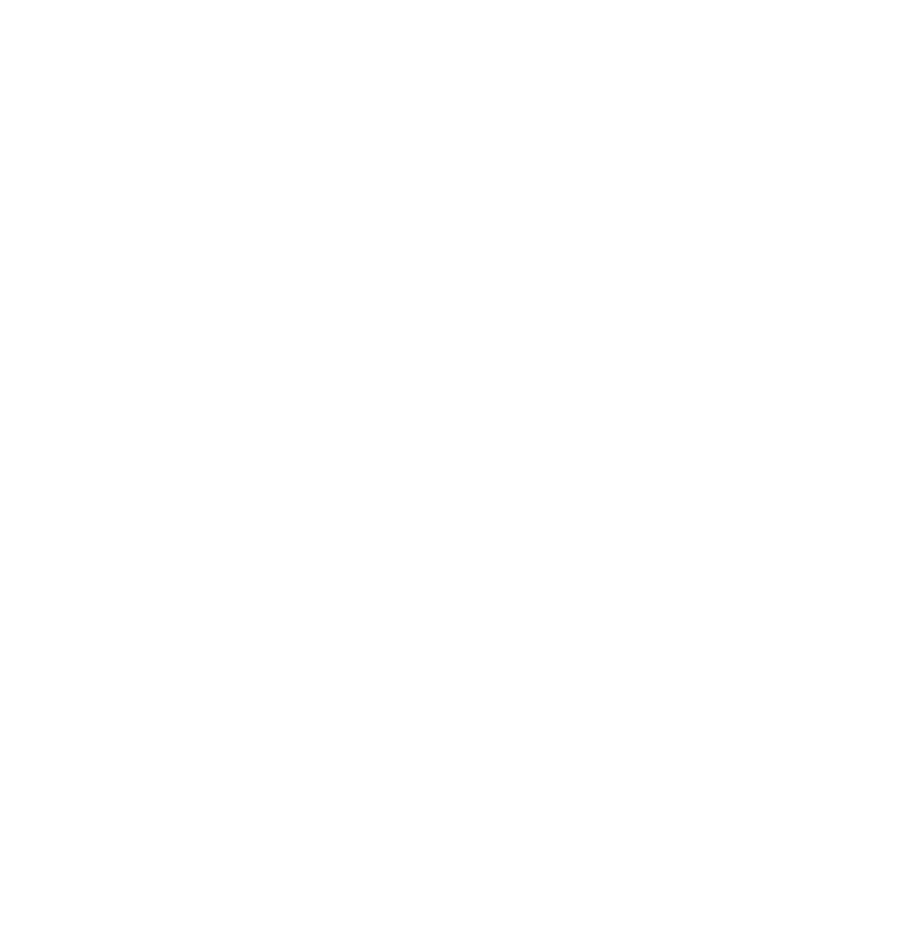
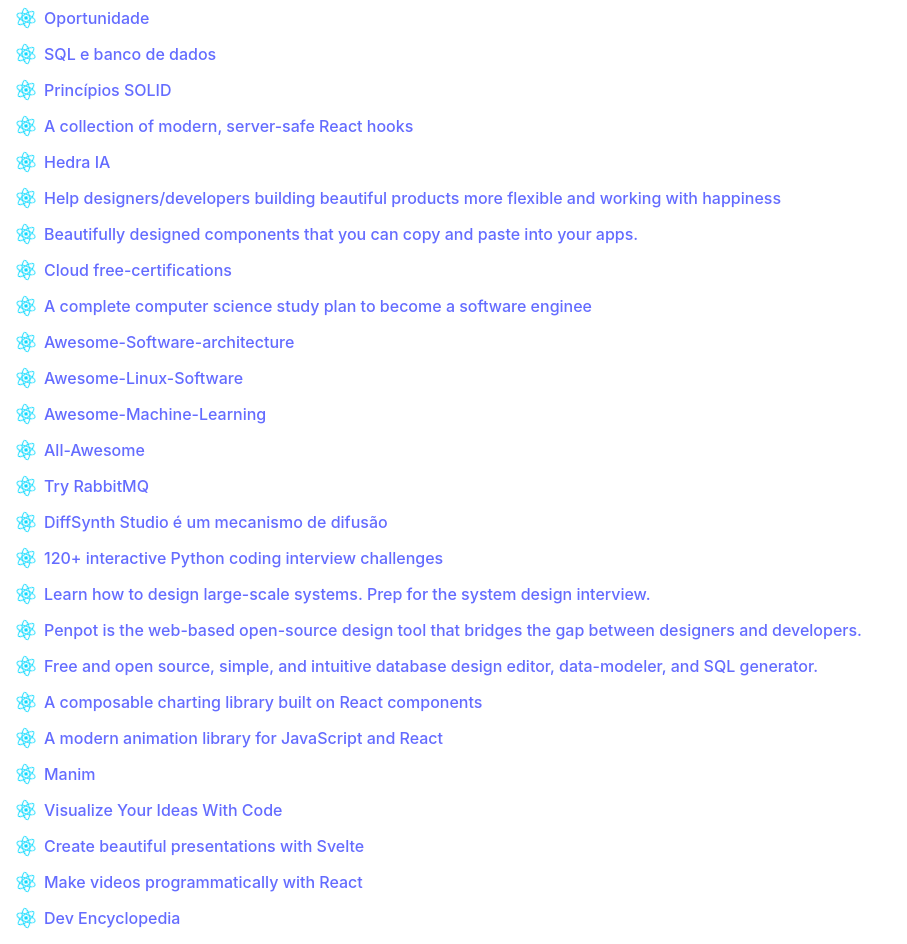
Before and after one commit to harissonduraes/notes, a React (Vite) app: page /ti in a window 1280 px wide. Shown: the part 360-1304 px from the top of the page, without its empty margins (0-907 px from the left). Before the commit the page ends 800 px from the top, so only its background shows below. Built offline with nearby package versions, Linux system fonts and the light colour scheme.

Commit message:
Acrescenta logo com keyframe

```diff
--- a/src/App.css
+++ b/src/App.css
@@ -7,7 +7,7 @@
 
 .logo {
   height: 6em;
-  padding: 1.5em;
+  padding: 0.5em;
   will-change: filter;
   transition: filter 300ms;
 }
@@ -20,7 +20,8 @@
   filter: drop-shadow(0 0 2em #61dafbaa);
 }
 
-@keyframes logo-spin {
+/* src/Links.css */
+@keyframes rotate {
   from {
     transform: rotate(0deg);
   }
@@ -30,10 +31,10 @@
   }
 }
 
-@media (prefers-reduced-motion: no-preference) {
-  a:nth-of-type(2) .logo {
-    animation: logo-spin infinite 20s linear;
-  }
+.logo.react {
+  animation: rotate 10s linear infinite;
+  width: 20px;
+  height: 20px;
 }
 
 .card {
--- a/src/App.tsx
+++ b/src/App.tsx
@@ -1,11 +1,11 @@
 import './App.css'
 import { Route, Routes } from 'react-router-dom'
 import Games from './links/games'
-import NavBar from './navbar'
 import Noticias from './links/noticias'
 import Saude from './links/saude'
 import Ti from './links/ti'
 import data from './data.json'
+import NavBar from './components/navbar'
 
 function App() {
   const noticias = data.noticias;
--- /dev/null
+++ b/src/components/Links.tsx
@@ -0,0 +1,13 @@
+import starLogo from '../assets/react.svg'
+import { Div } from '../jss';
+
+const Links = (props: { link: string; title: string }) => {
+    return (
+        <Div>
+            <img src={starLogo} className='logo react' />
+            <a href={props.link}>{props.title}</a>
+        </Div>
+    )
+}
+
+export default Links;
--- /dev/null
+++ b/src/components/Navbar.tsx
@@ -0,0 +1,15 @@
+import { Link } from "react-router-dom"
+import { Nav } from "../jss"
+
+const NavBar = () => {
+  return (
+    <Nav>
+      <Link to="/noticias">Notícias</Link>
+      <Link to="/games">Games</Link>
+      <Link to="/saude">Saúde</Link>
+      <Link to="/ti">TI</Link>
+    </Nav>
+  )
+}
+
+export default NavBar
--- a/src/data.json
+++ b/src/data.json
@@ -221,6 +221,98 @@
         {
             "title": "Princípios SOLID",
             "link": "https://www.linkedin.com/posts/luan-ramalholsr_princ%C3%ADpios-solid-activity-7273178542878711809-nyPP"
+        },
+        {
+            "title": "A collection of modern, server-safe React hooks",
+            "link": "https://usehooks.com/"
+        },
+        {
+            "title": "Hedra IA",
+            "link": "https://www.hedra.com/"
+        },
+        {
+            "title": "Help designers/developers building beautiful products more flexible and working with happiness",
+            "link": "https://ant.design/"
+        },
+        {
+            "title": "Beautifully designed components that you can copy and paste into your apps.",
+            "link": "https://ui.shadcn.com/"
+        },
+        {
+            "title": "Cloud free-certifications",
+            "link": "https://github.com/cloudcommunity/Free-Certifications"
+        },
+        {
+            "title": "A complete computer science study plan to become a software enginee",
+            "link": "https://github.com/jwasham/coding-interview-university"
+        },
+        {
+            "title": "Awesome-Software-architecture",
+            "link": "https://github.com/mehdihadeli/awesome-software-architecture"
+        },
+        {
+            "title": "Awesome-Linux-Software",
+            "link": "https://github.com/luong-komorebi/Awesome-Linux-Software"
+        },
+        {
+            "title": "Awesome-Machine-Learning",
+            "link": "https://github.com/josephmisiti/awesome-machine-learning"
+        },
+        {
+            "title": "All-Awesome",
+            "link": "https://github.com/sindresorhus/awesome"
+        },
+        {
+            "title": "Try RabbitMQ",
+            "link": "https://tryrabbitmq.com/"
+        },
+        {
+            "title": "DiffSynth Studio é um mecanismo de difusão",
+            "link": "https://github.com/modelscope/DiffSynth-Studio"
+        },
+        {
+            "title": "120+ interactive Python coding interview challenges",
+            "link": "https://github.com/donnemartin/interactive-coding-challenges"
+        },
+        {
+            "title": "Learn how to design large-scale systems. Prep for the system design interview.",
+            "link": "https://github.com/donnemartin/system-design-primer"
+        },
+        {
+            "title": "Penpot is the web-based open-source design tool that bridges the gap between designers and developers.",
+            "link": "https://penpot.app/"
+        },
+        {
+            "title": "Free and open source, simple, and intuitive database design editor, data-modeler, and SQL generator.",
+            "link": "https://www.drawdb.app/"
+        },
+        {
+            "title": "A composable charting library built on React components",
+            "link": "https://recharts.org/en-US"
+        },
+        {
+            "title": "A modern animation library for JavaScript and React",
+            "link": "https://motion.dev/"
+        },
+        {
+            "title": "Manim",
+            "link": "https://github.com/ManimCommunity/manim"
+        },
+        {
+            "title": "Visualize Your Ideas With Code",
+            "link": "https://github.com/motion-canvas/motion-canvas"
+        },
+        {
+            "title": "Create beautiful presentations with Svelte",
+            "link": "https://github.com/animotionjs/animotion"
+        },
+        {
+            "title": "Make videos programmatically with React",
+            "link": "https://github.com/remotion-dev/remotion"
+        },
+        {
+            "title": "Dev Encyclopedia",
+            "link": "https://devpedia.dev/"
         }
     ]
 }
--- a/src/index.css
+++ b/src/index.css
@@ -71,9 +71,3 @@
     background-color: #f9f9f9;
   }
 }
-
-/* nav {
-  display: flex;
-  justify-content: space-around;
-  padding: 20 10;
-} */
--- a/src/jss.tsx
+++ b/src/jss.tsx
@@ -18,9 +18,10 @@
 ) => {
     return {
         display: 'flex',
-        // justifyContent: 'flex-start',
-        alignItems: 'revert',
-        padding: '20px 10px',
+        // justifyContent: '',
+        alignItems: 'center',
+        // alignItems: 'revert',
+        // padding: '20px 10px',
         // width: 100
     }
 })
--- a/src/links/games.tsx
+++ b/src/links/games.tsx
@@ -1,16 +1,11 @@
-
-const Links = (props: { link: string; title: string }) => {
-    return (<><a href={props.link}>{props.title}</a><br /></>)
-}
+import Links from "../components/Links";
 
 function Games(props: { games: { link: string; title: string; }[]; }) {
-    return (
-        <>
-            {props.games.map((artigo: { link: string; title: string; }) => (
-                <Links link={artigo.link} title={artigo.title} />
-            ))}
-        </>
-    )
+    return (<>
+        {props.games.map((artigo: { link: string; title: string; }) => (
+            <Links link={artigo.link} title={artigo.title} />
+        ))}
+    </>)
 }
 
 export default Games;
--- a/src/links/noticias.tsx
+++ b/src/links/noticias.tsx
@@ -1,16 +1,11 @@
-
-const Links = (props: { link: string; title: string }) => {
-    return (<><a href={props.link}>{props.title}</a><br /></>)
-}
+import Links from "../components/Links";
 
 function Noticias(props: { noticias: { link: string; title: string; }[]; }) {
-    return (
-        <>
-            {props.noticias.map((artigo: { link: string; title: string; }) => (
-                <Links link={artigo.link} title={artigo.title} />
-            ))}
-        </>
-    )
+    return (<>
+        {props.noticias.map((artigo: { link: string; title: string; }) => (
+            <Links link={artigo.link} title={artigo.title} />
+        ))}
+    </>)
 }
 
 export default Noticias;
--- a/src/links/saude.tsx
+++ b/src/links/saude.tsx
@@ -1,16 +1,11 @@
-
-const Links = (props: { link: string; title: string }) => {
-    return (<><a href={props.link}>{props.title}</a><br /></>)
-}
+import Links from "../components/Links";
 
 function Saude(props: { saude: { link: string; title: string; }[]; }) {
-    return (
-        <>
-            {props.saude.map((artigo: { link: string; title: string; }) => (
-                <Links link={artigo.link} title={artigo.title} />
-            ))}
-        </>
-    )
+    return (<>
+        {props.saude.map((artigo: { link: string; title: string; }) => (
+            <Links link={artigo.link} title={artigo.title} />
+        ))}
+    </>)
 }
 
 export default Saude;
--- a/src/links/ti.tsx
+++ b/src/links/ti.tsx
@@ -1,16 +1,11 @@
-
-const Links = (props: { link: string; title: string }) => {
-    return (<><a href={props.link}>{props.title}</a><br /></>)
-}
+import Links from "../components/Links";
 
 function Ti(props: { ti: { link: string; title: string; }[]; }) {
-    return (
-        <>
-            {props.ti.map((artigo: { link: string; title: string; }) => (
-                <Links link={artigo.link} title={artigo.title} />
-            ))}
-        </>
-    )
+    return (<>
+        {props.ti.map((artigo: { link: string; title: string; }) => (
+            <Links link={artigo.link} title={artigo.title} />
+        ))}
+    </>)
 }
 
 export default Ti;
--- a/src/navbar.tsx
+++ /dev/null
@@ -1,23 +0,0 @@
-import { Link } from "react-router-dom"
-import { Nav } from "./jss"
-
-const NavBar = () => {
-  return (
-    <Nav>
-      <li>
-        <Link to="/noticias">Notícias</Link>
-      </li>
-      <li>
-        <Link to="/games">Games</Link>
-      </li>
-      <li>
-        <Link to="/saude">Saúde</Link>
-      </li>
-      <li>
-        <Link to="/ti">Ti</Link>
-      </li>
-    </Nav>
-  )
-}
-
-export default NavBar
```
Also changed, not shown: src/assets/star.svg (added).
